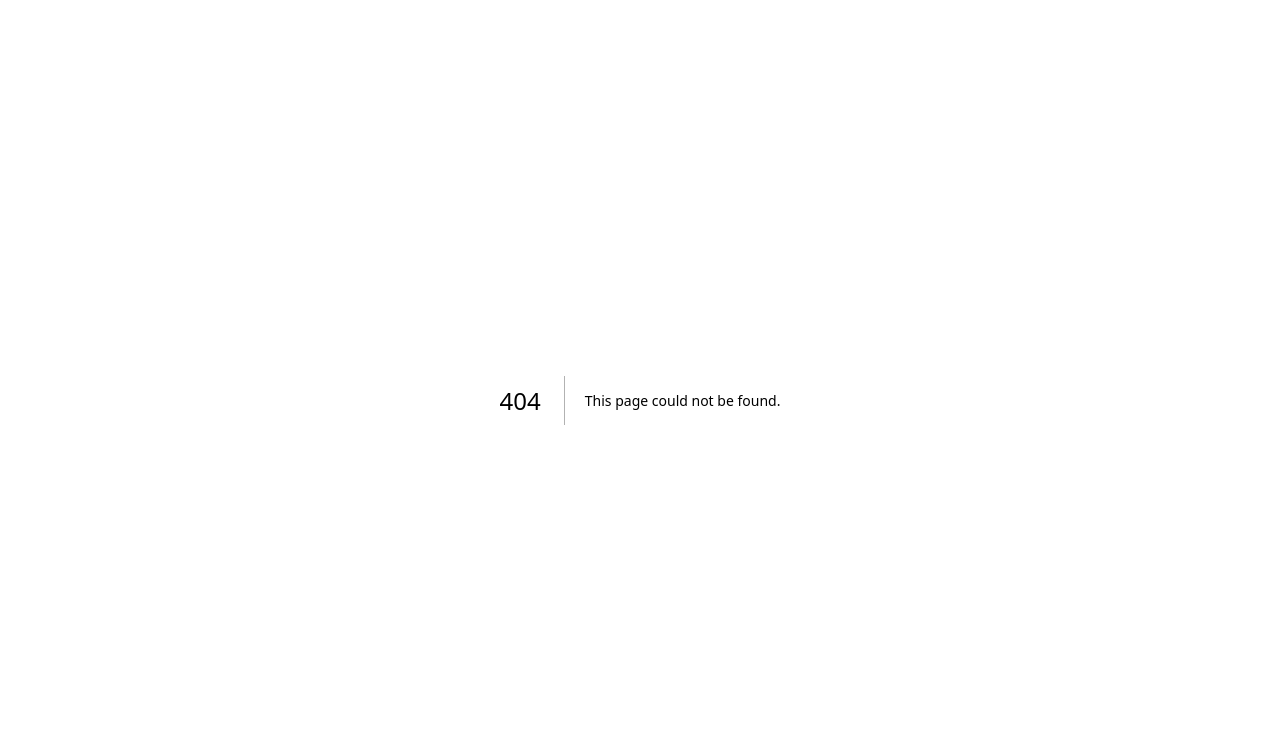
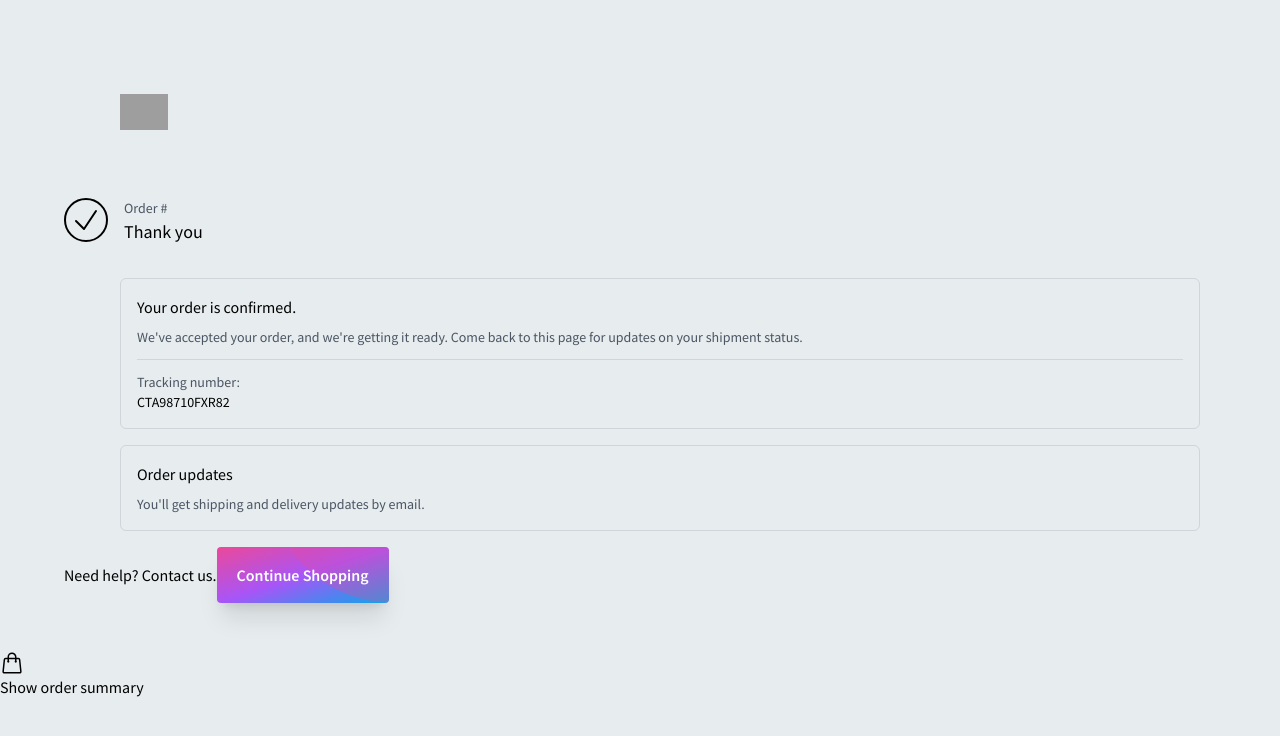
Before and after one commit to 0xGuvnor/apple-alt-clone, a Next.js app: page /success in a window 1280 px wide. Before the commit this address had no page. Shown: the top 736 px of the page. Built offline with nearby package versions, Linux system fonts and the light colour scheme; grey boxes are pictures that could not be loaded.

Commit message:
Configuring checkout success page

```diff
--- a/components/Button.tsx
+++ b/components/Button.tsx
@@ -23,8 +23,8 @@
       onClick={onClick}
       className={`relative inline-flex items-center justify-center ${padding} px-5 py-2 ${
         width ? width : "w-auto"
-      } ${
-        height ? height : "h-auto"
+      } ${height ? height : "h-auto"} ${
+        loading ? "cursor-wait" : "cursor-pointer"
       } overflow-hidden font-medium text-indigo-600 transition duration-300 ease-out rounded shadow-xl group`}
     >
       <span className="absolute inset-0 w-full h-full bg-gradient-to-br from-pink-500 via-purple-500 to-sky-500"></span>
--- a/components/CheckoutProduct.tsx
+++ b/components/CheckoutProduct.tsx
@@ -25,7 +25,7 @@
 
   return (
     <div
-      className={`flex flex-col pb-5 border-b border-gray-300 gap-x-4 lg:flex-row lg:items-center px-5 md:px-8 first:rounded-t-xl last:rounded-b-xl ${
+      className={`flex flex-col py-4 border-b border-gray-300 gap-x-4 lg:flex-row lg:items-center px-5 md:px-8 first:rounded-t-xl last:rounded-b-xl ${
         items[0].category._ref === categoryId.iPad ||
         items[0].category._ref === categoryId.iPhone
           ? "bg-[#F5F5F7]"
--- a/package.json
+++ b/package.json
@@ -19,6 +19,7 @@
     "react-dom": "18.2.0",
     "react-hot-toast": "^2.4.0",
     "react-redux": "^8.0.5",
+    "react-responsive": "^9.0.2",
     "stripe": "^11.4.0"
   },
   "devDependencies": {
--- /dev/null
+++ b/pages/success.tsx
@@ -0,0 +1,117 @@
+import { CheckIcon, ShoppingBagIcon } from "@heroicons/react/24/outline";
+import Head from "next/head";
+import Image from "next/image";
+import Link from "next/link";
+import { useRouter } from "next/router";
+import { useEffect, useState } from "react";
+import { useMediaQuery } from "react-responsive";
+import Button from "../components/Button";
+
+const Success = () => {
+  const router = useRouter();
+  const { session_id } = router.query;
+  const [isMounted, setIsMounted] = useState(false);
+
+  const isTabletOrMobile = useMediaQuery({ maxWidth: 1024 });
+
+  useEffect(() => {
+    setIsMounted(true);
+  }, []);
+
+  return (
+    <div>
+      <Head>
+        <title>Thank you! - Apple</title>
+        <link rel="icon" href="/favicon.ico" />
+      </Head>
+
+      <header className="max-w-xl mx-auto">
+        <Link href="/">
+          <div className="relative w-8 h-16 ml-4 cursor-pointer lg:hidden">
+            <Image
+              src="https://rb.gy/vsvv2o"
+              alt="Apple Logo"
+              fill
+              className="object-contain"
+            />
+          </div>
+        </Link>
+      </header>
+
+      <main>
+        <section className="order-2 max-w-xl pb-12 mx-auto lg:mx-0 lg:max-w-none lg:pr-16 lg:pt-16 xl:pl-16 2xl:pl-44">
+          <Link href="/">
+            <div className="relative hidden w-12 h-24 transition cursor-pointer ml-14 lg:inline-flex">
+              <Image
+                src="https://rb.gy/vsvv2o"
+                alt="Apple Logo"
+                fill
+                className="object-contain"
+              />
+            </div>
+          </Link>
+
+          <div className="flex my-8 ml-4 space-x-4 lg:ml-14 xl:ml-0">
+            <div className="flex items-center justify-center border-2 border-black rounded-full h-11 w-11">
+              <CheckIcon className="w-8 h-8" />
+            </div>
+            <div>
+              <p className="text-sm text-gray-600">
+                Order #{session_id?.slice(-5)}
+              </p>
+              <h4 className="text-lg">
+                Thank you
+                {/* {session ? session.user.name.split(' ')[0] : "Guest"} */}
+              </h4>
+            </div>
+          </div>
+
+          <div className="p-4 mx-4 border border-gray-300 divide-y divide-gray-300 rounded-md lg:ml-14">
+            <div className="pb-3 space-y-2">
+              <p>Your order is confirmed.</p>
+              <p className="text-sm text-gray-600">
+                We've accepted your order, and we're getting it ready. Come back
+                to this page for updates on your shipment status.
+              </p>
+            </div>
+            <div className="pt-3 text-sm">
+              <p className="font-medium text-gray-600">Tracking number:</p>
+              <p className="cursor-pointer hover:underline">CTA98710FXR82</p>
+            </div>
+          </div>
+          <div className="p-4 mx-4 my-4 space-y-2 border border-gray-300 rounded-md lg:ml-14">
+            <p>Order updates</p>
+            <p className="text-sm text-gray-600">
+              You'll get shipping and delivery updates by email.
+            </p>
+          </div>
+          <div>
+            <p className="hidden lg:inline">Need help? Contact us.</p>
+            {isMounted && (
+              <Button
+                title="Continue Shopping"
+                onClick={() => router.push("/")}
+                padding="py-4"
+                width={isTabletOrMobile ? "w-full" : undefined}
+              />
+            )}
+          </div>
+        </section>
+
+        {isMounted && (
+          <section>
+            <div>
+              <div>
+                <button>
+                  <ShoppingBagIcon className="w-6 h-6" />
+                  <p>Show order summary</p>
+                </button>
+              </div>
+            </div>
+          </section>
+        )}
+      </main>
+    </div>
+  );
+};
+export default Success;
```
Also changed, not shown: 1 other file (tests, documents, lock files or other folders).
